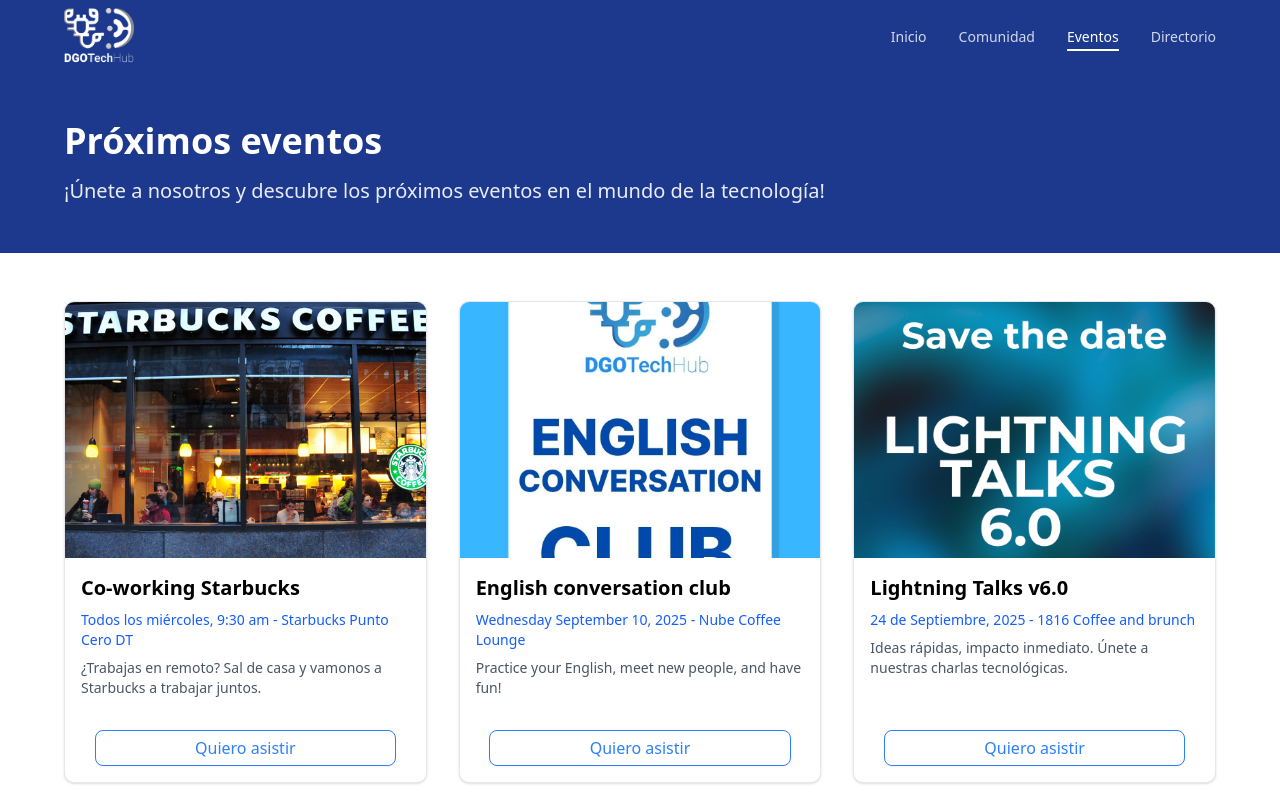
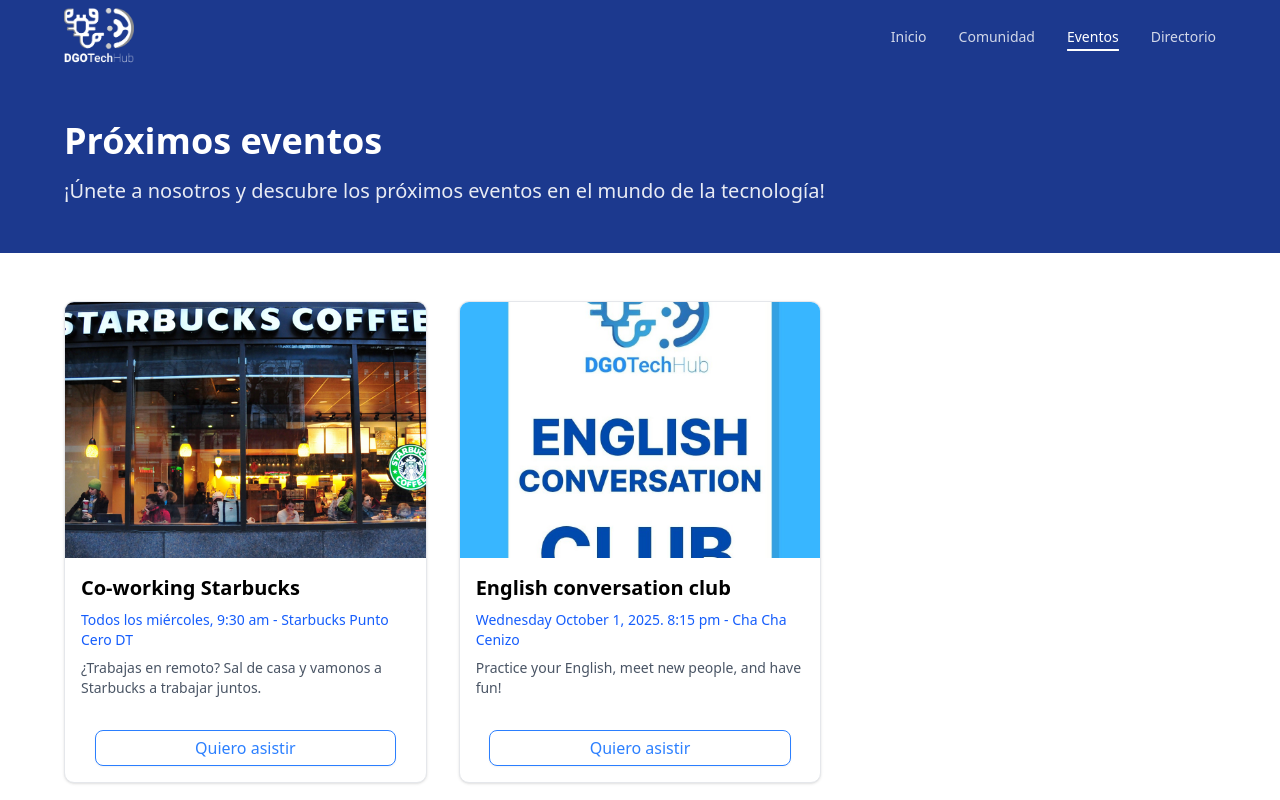
Before and after one commit to dgo-devs-community/website, a Next.js app: page /events in a window 1280 px wide. Shown: the top 800 px of the page. Built offline with nearby package versions, Linux system fonts and the light colour scheme.

Commit message:
Included Umami in Layout file. Updated Events.ts file

```diff
--- a/src/app/(site)/layout.tsx
+++ b/src/app/(site)/layout.tsx
@@ -3,6 +3,7 @@
 import "../globals.css";
 import Navbar from "@/components/globals/Navbar";
 import Footer from "@/components/globals/Footer";
+import Script from "next/script";
 
 const geistSans = Geist({
   variable: "--font-geist-sans",
@@ -32,6 +33,12 @@
 }>) {
   return (
     <html lang="en">
+      <head>
+        <Script async
+        src="https://umami.ipstests.ovh/script.js"
+        data-website-id="6fdc1c97-45aa-41f9-ba85-84db7fc6d2cf"
+        />
+      </head>
       <body
 
         className={`${geistSans.variable} ${geistMono.variable} antialiased`}
--- a/src/lib/Events.ts
+++ b/src/lib/Events.ts
@@ -31,19 +31,10 @@
       id: 2,
       title: "English conversation club",
       image: "/events/english-club/temp-flyer.jpg",
-      location: "Nube Coffee Lounge",
-      date: "Wednesday September 10, 2025",
+      location: "Cha Cha Cenizo",
+      date: "Wednesday October 1, 2025. 8:15 pm",
       description:
         "Practice your English, meet new people, and have fun!",
-    },
-    {
-      id: 3,
-      title: "Lightning Talks v6.0",
-      image: "/events/lightning/LT6-save-date.png",
-      location: "1816 Coffee and brunch",
-      date: "24 de Septiembre, 2025",
-      description:
-        "Ideas rápidas, impacto inmediato. Únete a nuestras charlas tecnológicas.",
     },
   ],
   pastEvents: [
@@ -168,6 +159,17 @@
       slug: "taller-impuestos-primera-edicion",
       gallery: ["/events/taxes/Flyer-Tax.jpg", "/events/taxes/tax-participant.jpg"],
     },
+    {
+      id: 12,
+      title: "Lightning Talks v6.0",
+      image: "/events/lightning/LT6-save-date.png",
+      location: "1816 Coffee and brunch",
+      date: "24 de Septiembre, 2025",
+      description:
+        "En la v6 de nuestras lightning talks hablamos de cómo llegar a Silicon Valley, iniciar en ServiceNow, crear campañas con Meta Ads y aprovechar la deuda técnica en tus proyectos. ¡Conocimiento práctico en solo minutos!",
+      slug: "lightning-talks-v6",
+      gallery: [],
+    },
     // When adding new entries to the past events use the following template. Remember to increase by 1 the id, and update the slug and image.
     // Suggestions: look at previous events for clues of slug, desciption and images location, e.g. lightning talks
     /*
```
